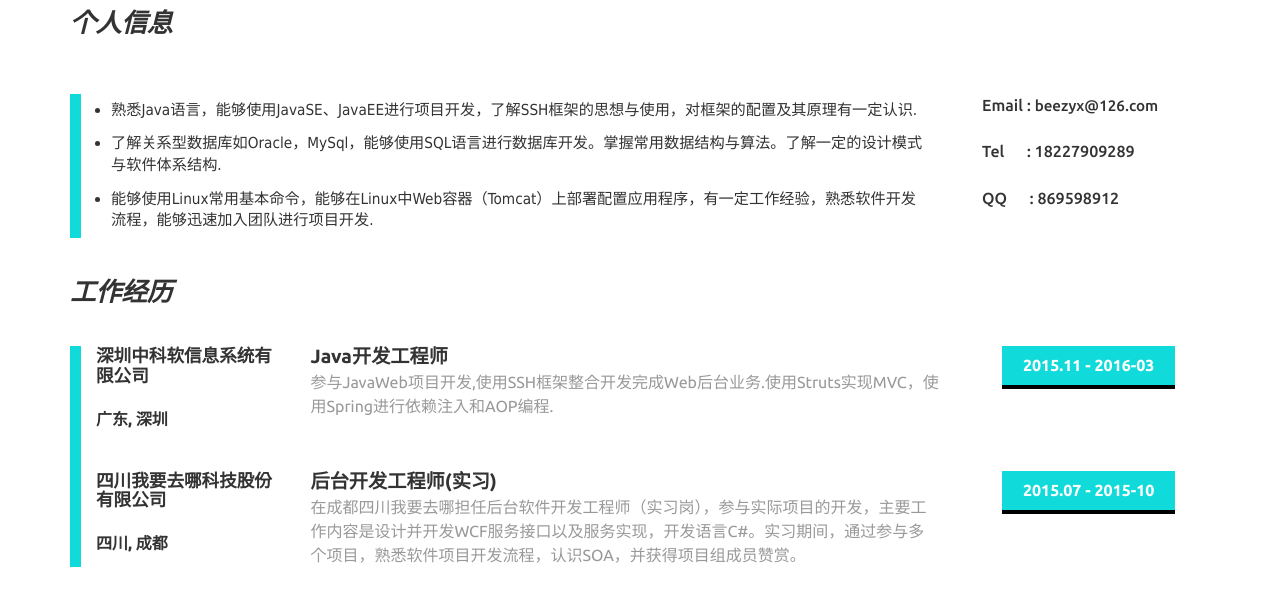
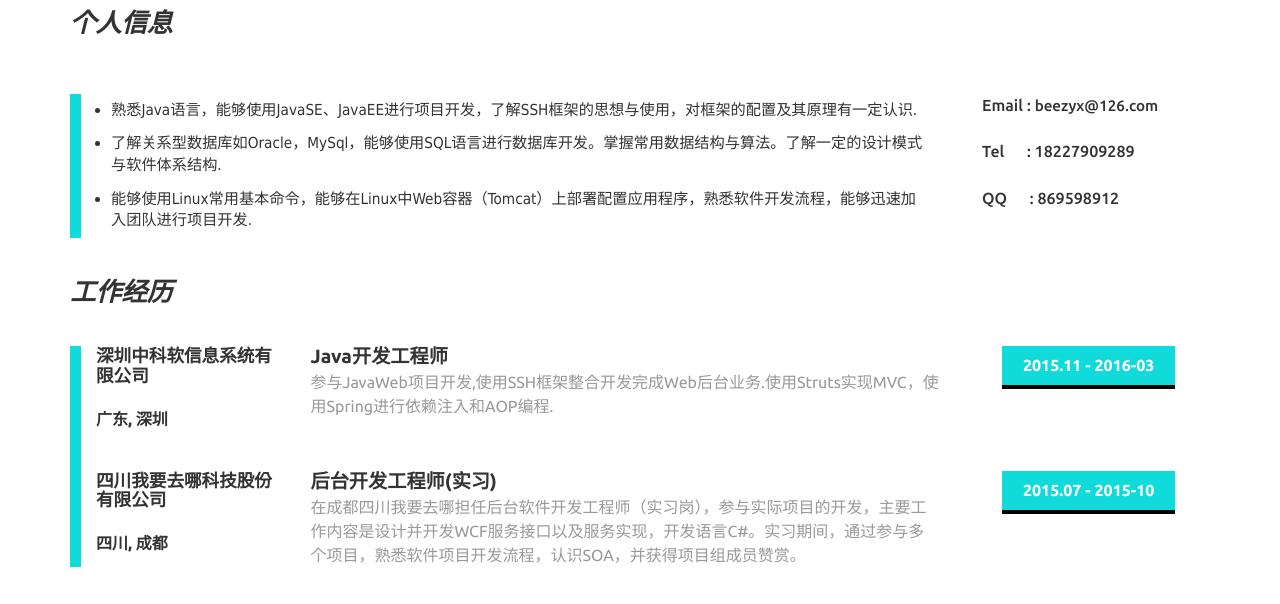
Before and after one commit to beezyx/Resume, a plain HTML site: page index.html in a window 1280 px wide. Shown: the part 171-775 px from the top of the page. Drawn offline with Linux system fonts and the light colour scheme.

Commit message:
更新项目经历

```diff
--- a/index.html
+++ b/index.html
@@ -50,7 +50,7 @@ Smartphone Compatible web template, free webdesigns for Nokia, Samsung, LG, Sony
 				 <ul class="list2">
 					 <li>熟悉Java语言，能够使用JavaSE、JavaEE进行项目开发，了解SSH框架的思想与使用，对框架的配置及其原理有一定认识.</li>
 					 <li>了解关系型数据库如Oracle，MySql，能够使用SQL语言进行数据库开发。掌握常用数据结构与算法。了解一定的设计模式与软件体系结构.</li>
-					 <li>能够使用Linux常用基本命令，能够在Linux中Web容器（Tomcat）上部署配置应用程序，有一定工作经验，熟悉软件开发流程，能够迅速加入团队进行项目开发.</li>
+					 <li>能够使用Linux常用基本命令，能够在Linux中Web容器（Tomcat）上部署配置应用程序，熟悉软件开发流程，能够迅速加入团队进行项目开发.</li>
 				 </ul>
 			 </div>
 			 <div class="right_grid">
```
